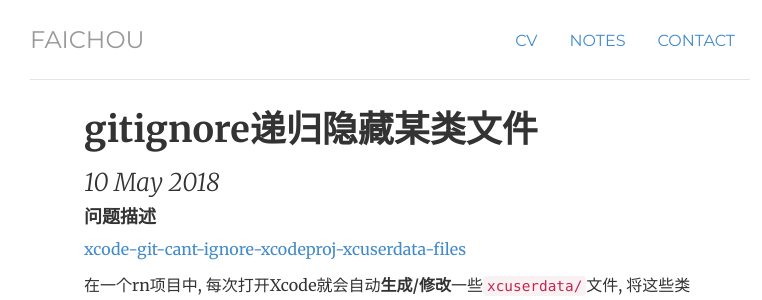
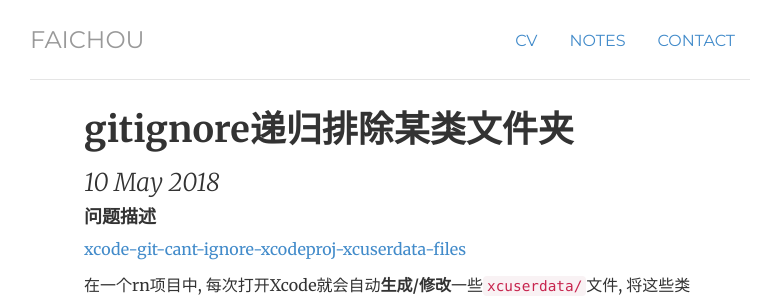
Before and after one commit to FaiChou/faichou.github.io, a Jekyll site: the page built from _posts/2018-05-10-gitignore递归排除某类文件夹.md, in a window 1280 px wide and 900 px high. Shown: the top 300 px of the window, without its empty margins (250-1012 px from the left). Built offline with Jekyll 4.4.1, drawn with Linux system fonts in a browser that asks for light colours; comment, search, counter and statistics services are not loaded.

Commit message:
rename a file

```diff
--- a/_posts/2018-05-10-gitignore递归隐藏某类型文件.md
+++ b/_posts/2018-05-10-gitignore递归排除某类文件夹.md
@@ -1,6 +1,6 @@
 ---
 layout: post
-title: "gitignore递归隐藏某类文件"
+title: "gitignore递归排除某类文件夹"
 date: 2018-05-10
 ---
 
```
